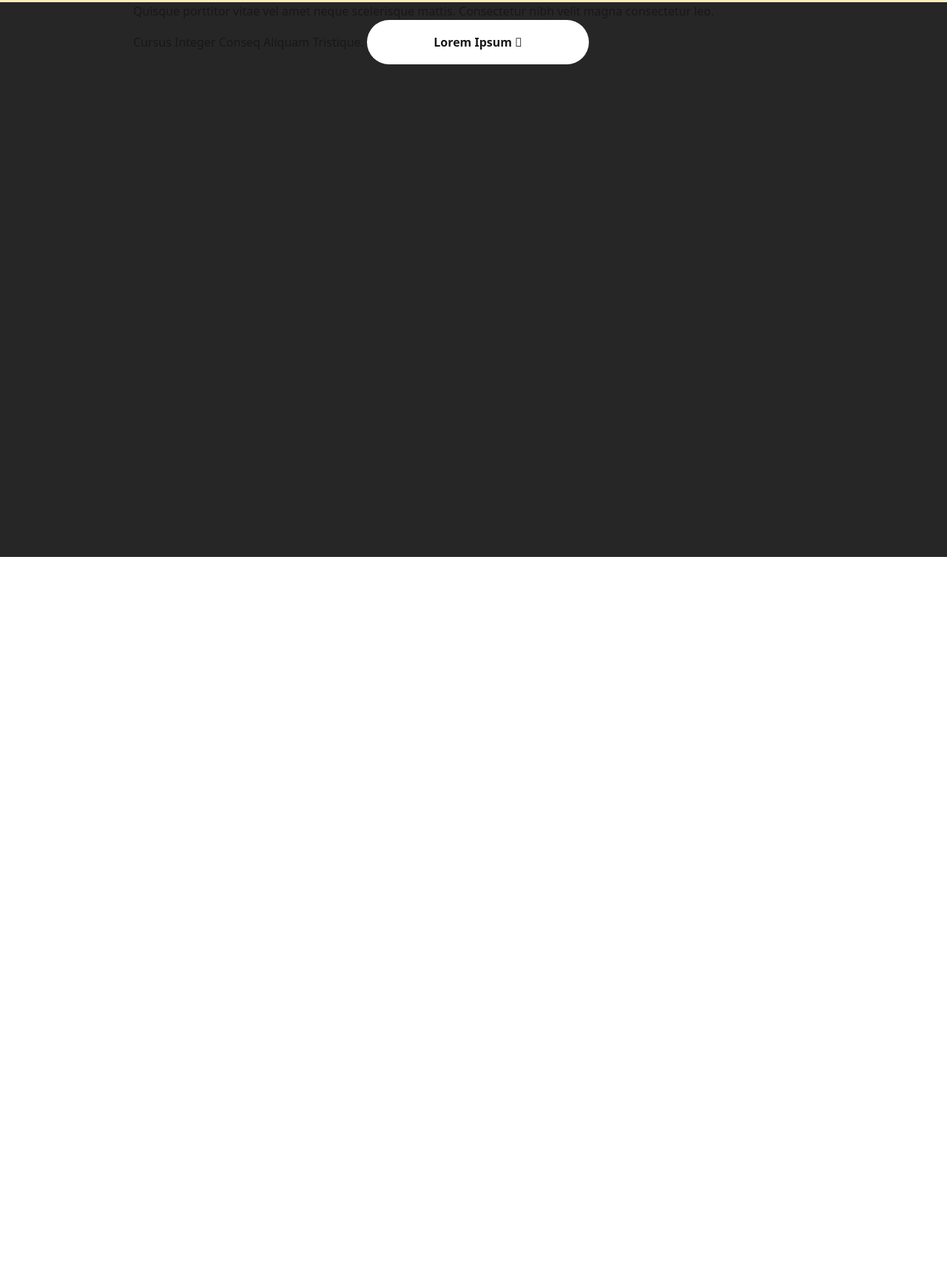
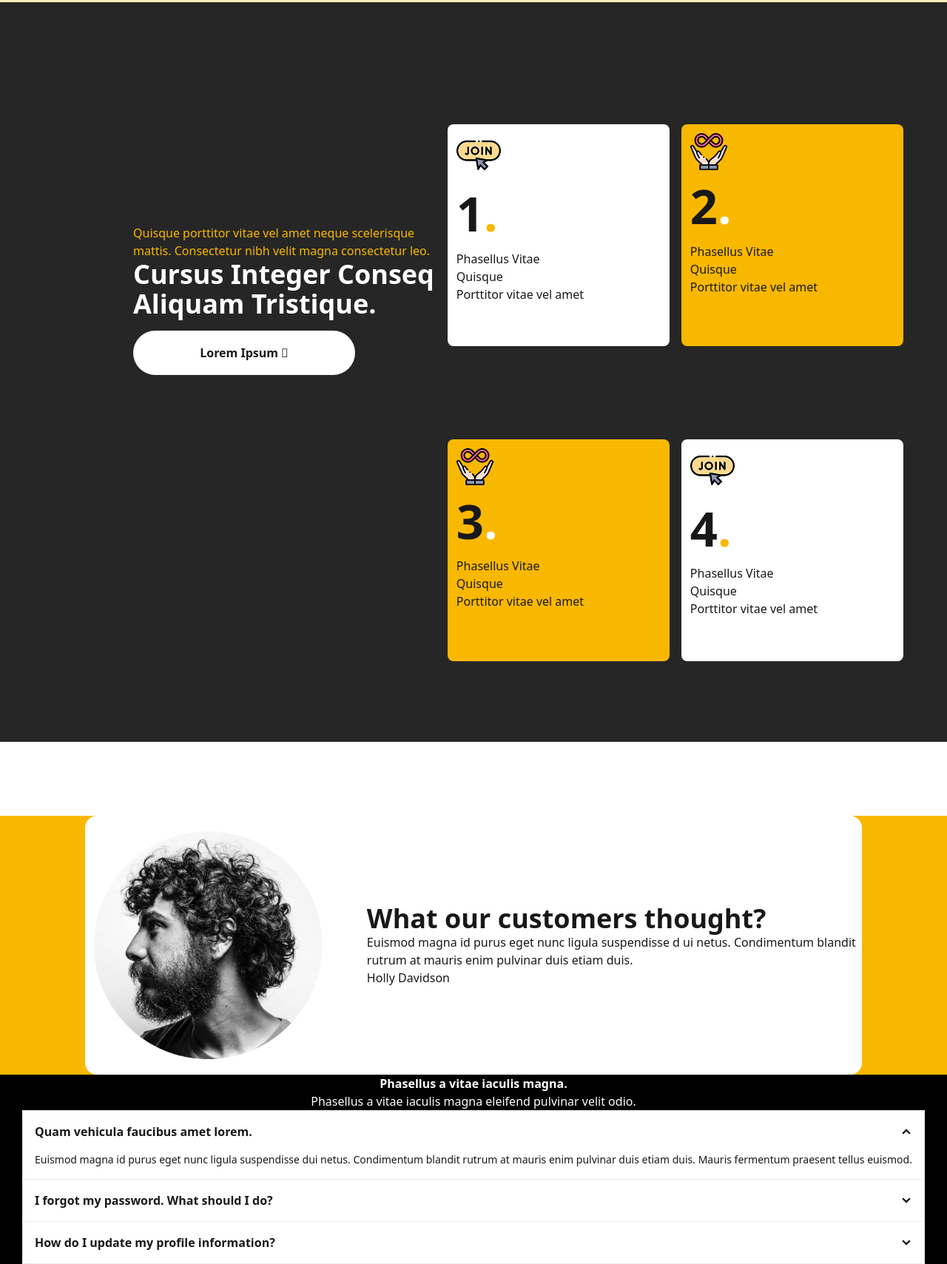
Before and after one commit to shuv0gg/demorepo, a plain HTML site: page index.html in a window 1280 px wide. Shown: the part 747-2456 px from the top of the page at 74% size. Before the commit the page ends 1500 px from the top, so only its background shows below. Drawn offline with nearby package versions, Linux system fonts and the light colour scheme.

Commit message:
half done

```diff
--- a/index.html
+++ b/index.html
@@ -9,8 +9,8 @@
 <link rel="stylesheet" href="https://cdnjs.cloudflare.com/ajax/libs/font-awesome/4.7.0/css/font-awesome.min.css">
 </head>
 <body>
-    <header class="bg-[#FEEDBC] lg:h-[750px]">
-     <div class=" flex mx-auto my-auto items-center justify-center lg:w-[1200px] lg:h-[96px] lg:bg-white lg:rounded-full">
+    <header class="bg-[#FEEDBC] lg:h-[750px] ">
+     <div class=" flex mx-auto   items-center justify-center lg:w-[1250px] lg:h-[75px] lg:bg-white lg:rounded-full ">
         <img  src="/logo.png" alt="logo">
      </div>
      <h2 class="text-[#F9B800] text-[30px] font-bold lg:ml-[180px] mt-16">RISUS PRAESENT VULPUTATE. </h2>
@@ -31,12 +31,75 @@
     </div>
 </section>
     </header>
-    <section class="bg-[#262626] lg:h-[750px] ">
-        <div class="lg:ml-[180px] ">
-            <p>Quisque porttitor vitae vel amet neque scelerisque mattis. Consectetur nibh velit magna consectetur leo. </p>
-  <h3c class="">Cursus Integer Conseq Aliquam Tristique. </h3>
-  <button  type="submit" class="rounded-full bg-white    w-[300px] h-[60px] font-bold">Lorem Ipsum <i class="fa-solid fa-arrow-right"></i></button></div>
+    <section class="bg-[#262626] h-[1000px] flex ">
+    <div class="lg:ml-[180px] lg: mt-[300px] ">
+    <p class="text-[#F9B800]">Quisque porttitor vitae vel amet neque scelerisque mattis. Consectetur nibh velit magna consectetur leo. </p>
+  <h3 class="text-white font-bold mb-4 text-4xl">Cursus Integer Conseq Aliquam Tristique. </h3>
+  <button  type="submit" class="rounded-full bg-white    w-[300px] h-[60px] font-bold">Lorem Ipsum <i class="fa-solid fa-arrow-right"></i></button>
+</div>
+   <div class="flex flex-wrap gap-4 lg: mt-[165px]">
+    <div class="w-[300px] h-[300px]  bg-white rounded-lg px-3 py-3">
+    <img src="/1.png" alt="">
+    <h2 class="font-bold text-[65px]">1<span class="text-[#F9B800]">.</span></h2>
+    <h3>Phasellus Vitae</h3>
+    <p>Quisque</p>
+    <p>Porttitor vitae vel amet </p>
+   </div>
+   <div class="w-[300px] h-[300px]  bg-[#F9B800] rounded-lg px-3 py-3">
+    <img src="/2.png" alt="">
+    <h2 class="font-bold text-[65px]">2<span class="text-white">.</span></h2>
+    <h3>Phasellus Vitae</h3>
+    <p>Quisque</p>
+    <p>Porttitor vitae vel amet </p>
+   </div>
+   <div class="w-[300px] h-[300px] bg-[#F9B800] rounded-lg px-3 py-3">
+    <img src="/2.png" alt="">
+    <h2 class="font-bold text-[65px]">3<span class="text-[#ffffff]">.</span></h2>
+    <h3>Phasellus Vitae</h3>
+    <p>Quisque</p>
+    <p>Porttitor vitae vel amet </p>
+   </div>
+   <div class="w-[300px] h-[300px]  bg-white rounded-lg px-3 py-3">
+    <img src="/1.png" alt="">
+    <h2 class="font-bold text-[65px]">4<span class="text-[#F9B800]">.</span></h2>
+    <h3>Phasellus Vitae</h3>
+    <p>Quisque</p>
+    <p>Porttitor vitae vel amet </p>
+   </div>
+</div>
 
     </section>
+    <section class="bg-[#F9B800]">
+        <div class="items-center justify-center mx-auto flex bg-white mt-[100px] lg:w-[1050px] lg:h-[350px] gap-[60px] rounded-2xl">
+        <div class="pl-3 ">
+            <img src="/Rectangle 4200.png" alt=""></div>
+        <div>
+        <h2 class="font-bold text-4xl">What our customers thought?</h2>
+        <p>Euismod magna id purus eget nunc ligula suspendisse d    ui netus. Condimentum blandit rutrum at mauris enim pulvinar duis etiam duis. </p>
+    <p>Holly Davidson</p>
+</div>
+</div></section>
+<section class="bg-black flex flex-col items-center justify-center mx-auto">
+<h1 class="font-bold text-white">Phasellus a vitae iaculis magna.</h1>
+<p class=" text-white">Phasellus a vitae iaculis magna eleifend pulvinar velit odio.</p>
+<div class="join join-vertical bg-base-100">
+  <div class="collapse collapse-arrow join-item border-base-300 border">
+    <input type="radio" name="my-accordion-4" checked="checked" />
+    <div class="collapse-title font-semibold">Quam vehicula faucibus amet lorem. </div>
+    <div class="collapse-content text-sm">Euismod magna id purus eget nunc ligula suspendisse dui netus. Condimentum blandit rutrum at mauris enim pulvinar duis etiam duis. Mauris fermentum praesent tellus euismod.</div>
+  </div>
+  <div class="collapse collapse-arrow join-item border-base-300 border">
+    <input type="radio" name="my-accordion-4" />
+    <div class="collapse-title font-semibold">I forgot my password. What should I do?</div>
+    <div class="collapse-content text-sm">Click on "Forgot Password" on the login page and follow the instructions sent to your email.</div>
+  </div>
+  <div class="collapse collapse-arrow join-item border-base-300 border">
+    <input type="radio" name="my-accordion-4" />
+    <div class="collapse-title font-semibold">How do I update my profile information?</div>
+    <div class="collapse-content text-sm">Go to "My Account" settings and select "Edit Profile" to make changes.</div>
+  </div>
+</div>
+</section>
+
 </body>
 </html>
```
Also changed, not shown: 1.png (added), 2.png (added), Rectangle 4200.png (added).
